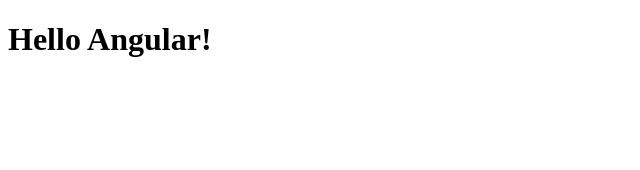
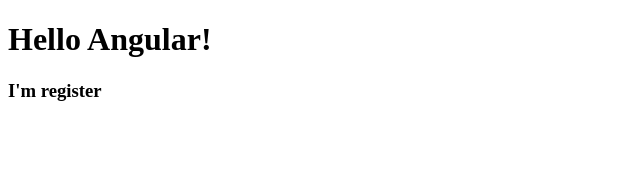
Before and after one commit to vittorioVT/Agroportal_ngrx, an Angular app: page /register in a window 1280 px wide. Before the commit this address led to /. Shown: the top 170 px of the page, without its empty margins (0-640 px from the left). Built offline with nearby package versions, Linux system fonts and the light colour scheme.

Commit message:
Created authmodule for login and register

```diff
--- a/src/app/app-routing.module.ts
+++ b/src/app/app-routing.module.ts
@@ -1,11 +1,11 @@
 import { NgModule } from '@angular/core';
 import { Routes, RouterModule } from '@angular/router';
-
+import { RegisterComponent } from 'src/app/auth/components/register/register.component';
 
 const routes: Routes = [];
 
 @NgModule({
   imports: [RouterModule.forRoot(routes)],
-  exports: [RouterModule]
+  exports: [RouterModule],
 })
-export class AppRoutingModule { }
+export class AppRoutingModule {}
--- a/src/app/app.component.html
+++ b/src/app/app.component.html
@@ -1,2 +1,2 @@
 <div>  <h1>Hello Angular!</h1></div>
-<!--<router-outlet></router-outlet>-->
+<router-outlet></router-outlet>
--- /dev/null
+++ b/src/app/auth/components/register/register.component.html
@@ -0,0 +1 @@
+<h3>I'm register</h3>
```
Also changed, not shown: src/app/app.module.ts (+7 -11 lines), src/app/auth/auth.module.ts (added, +17 -0 lines), src/app/auth/components/register/register.component.ts (added, +7 -0 lines), src/app/auth/components/register/register.component.scss (added), 1 other file (tests, documents, lock files or other folders).
